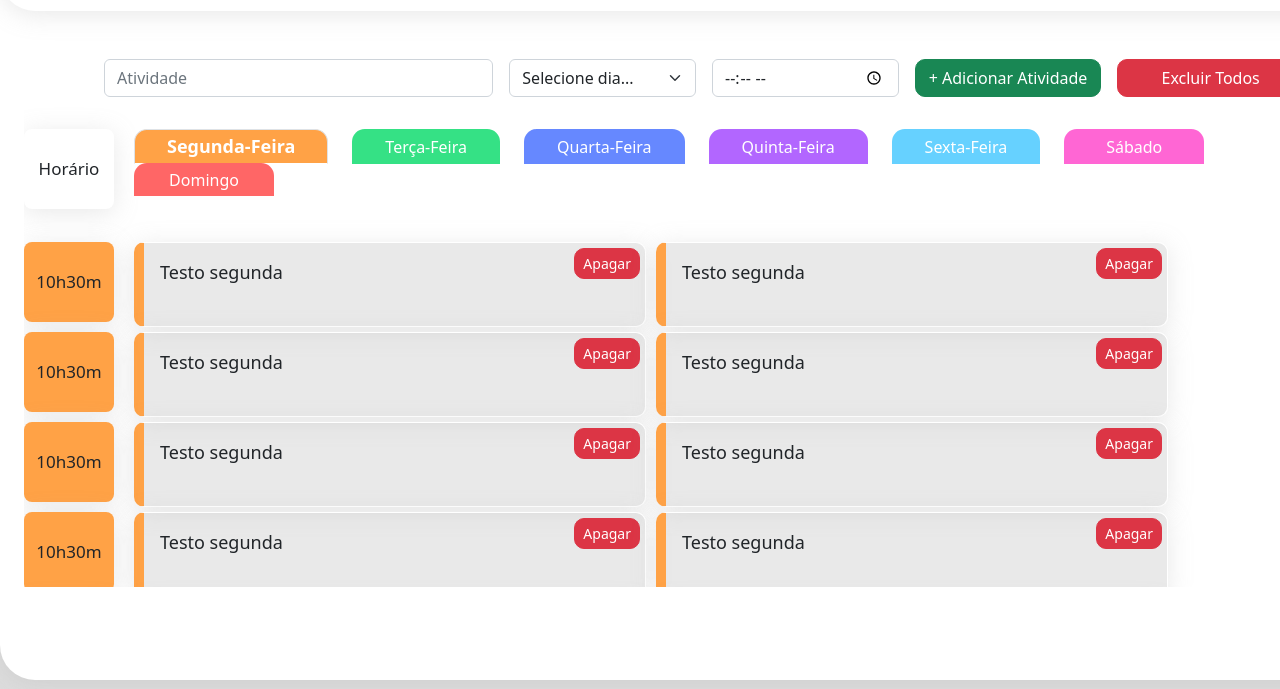
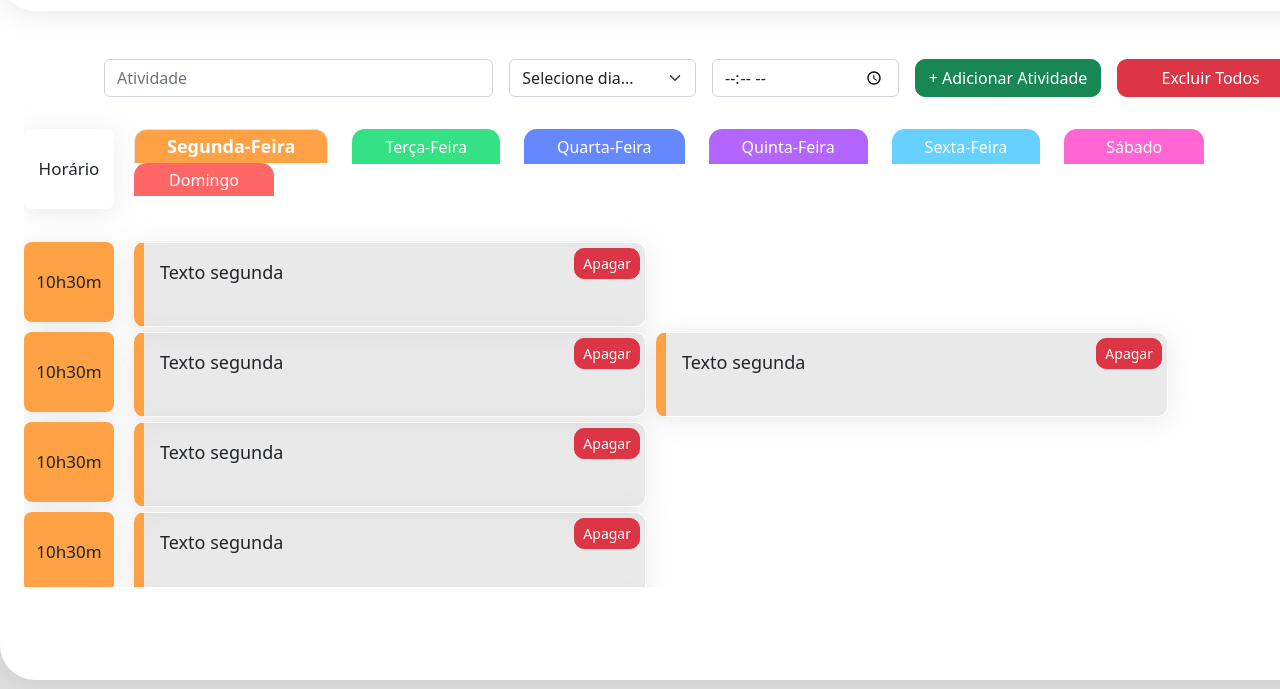
Before and after one commit to ranniarcanjo/compass-front-challenge-weekly_planning, a plain HTML site: page index.html in a window 1280 px wide. Shown: the part 280-969 px from the top of the page. Drawn offline with nearby package versions, Linux system fonts and the light colour scheme.

Commit message:
fix(index): Changing static tab

```diff
--- a/index.html
+++ b/index.html
@@ -28,7 +28,7 @@
 
             <div class="header__date-time">
                 <h2 class="clock"></h2>
-                <p>27 de Setembro de 2022</p>
+                <p>04 de Outubro de 2022</p>
             </div>
         </header>
 
@@ -129,11 +129,7 @@
                                         </div>
                                         <div class="card-task__container">
                                             <div class="task-item bd-segunda">
-                                                <p class="task__text">Testo segunda</p>
-                                                <button class="btn btn-sm btn-danger btn-delete-item-task">Apagar</button>
-                                            </div>
-                                            <div class="task-item bd-segunda">
-                                                <p class="task__text">Testo segunda</p>
+                                                <p class="task__text">Texto segunda</p>
                                                 <button class="btn btn-sm btn-danger btn-delete-item-task">Apagar</button>
                                             </div>
                                         </div>
@@ -146,11 +142,11 @@
                                         </div>
                                         <div class="card-task__container">
                                             <div class="task-item bd-segunda">
-                                                <p class="task__text">Testo segunda</p>
+                                                <p class="task__text">Texto segunda</p>
                                                 <button class="btn btn-sm btn-danger btn-delete-item-task">Apagar</button>
                                             </div>
                                             <div class="task-item bd-segunda">
-                                                <p class="task__text">Testo segunda</p>
+                                                <p class="task__text">Texto segunda</p>
                                                 <button class="btn btn-sm btn-danger btn-delete-item-task">Apagar</button>
                                             </div>
                                         </div>
@@ -163,13 +159,10 @@
                                         </div>
                                         <div class="card-task__container">
                                             <div class="task-item bd-segunda">
-                                                <p class="task__text">Testo segunda</p>
+                                                <p class="task__text">Texto segunda</p>
                                                 <button class="btn btn-sm btn-danger btn-delete-item-task">Apagar</button>
                                             </div>
-                                            <div class="task-item bd-segunda">
-                                                <p class="task__text">Testo segunda</p>
-                                                <button class="btn btn-sm btn-danger btn-delete-item-task">Apagar</button>
-                                            </div>
+
                                         </div>
                                     </div>
 
@@ -180,14 +173,11 @@
                                         </div>
                                         <div class="card-task__container">
                                             <div class="task-item bd-segunda">
-                                                <p class="task__text">Testo segunda</p>
+                                                <p class="task__text">Texto segunda</p>
                                                 <button class="btn btn-sm btn-danger btn-delete-item-task">Apagar</button>
                                             </div>
 
-                                            <div class="task-item bd-segunda">
-                                                <p class="task__text">Testo segunda</p>
-                                                <button class="btn btn-sm btn-danger btn-delete-item-task">Apagar</button>
-                                            </div>
+
 
                                         </div>
 
@@ -200,14 +190,11 @@
                                         </div>
                                         <div class="card-task__container">
                                             <div class="task-item bd-segunda">
-                                                <p class="task__text">Testo segunda</p>
+                                                <p class="task__text">Texto segunda</p>
                                                 <button class="btn btn-sm btn-danger btn-delete-item-task">Apagar</button>
                                             </div>
 
-                                            <div class="task-item bd-segunda">
-                                                <p class="task__text">Testo segunda</p>
-                                                <button class="btn btn-sm btn-danger btn-delete-item-task">Apagar</button>
-                                            </div>
+
 
                                         </div>
 
@@ -220,19 +207,11 @@
                                         </div>
                                         <div class="card-task__container">
                                             <div class="task-item bd-segunda">
-                                                <p class="task__text">Testo segunda</p>
+                                                <p class="task__text">Texto segunda</p>
                                                 <button class="btn btn-sm btn-danger btn-delete-item-task">Apagar</button>
                                             </div>
 
-                                            <div class="task-item bd-segunda">
-                                                <p class="task__text">Testo segunda</p>
-                                                <button class="btn btn-sm btn-danger btn-delete-item-task">Apagar</button>
-                                            </div>
 
-                                            <div class="task-item bd-segunda">
-                                                <p class="task__text">Testo segunda</p>
-                                                <button class="btn btn-sm btn-danger btn-delete-item-task">Apagar</button>
-                                            </div>
 
                                         </div>
 
@@ -245,14 +224,11 @@
                                         </div>
                                         <div class="card-task__container">
                                             <div class="task-item bd-segunda">
-                                                <p class="task__text">Testo segunda</p>
+                                                <p class="task__text">Texto segunda</p>
                                                 <button class="btn btn-sm btn-danger btn-delete-item-task">Apagar</button>
                                             </div>
 
-                                            <div class="task-item bd-segunda">
-                                                <p class="task__text">Testo segunda</p>
-                                                <button class="btn btn-sm btn-danger btn-delete-item-task">Apagar</button>
-                                            </div>
+
 
                                         </div>
 
@@ -265,14 +241,10 @@
                                         </div>
                                         <div class="card-task__container">
                                             <div class="task-item bd-segunda">
-                                                <p class="task__text">Testo segunda</p>
+                                                <p class="task__text">Texto segunda</p>
                                                 <button class="btn btn-sm btn-danger btn-delete-item-task">Apagar</button>
                                             </div>
 
-                                            <div class="task-item bd-segunda">
-                                                <p class="task__text">Testo segunda</p>
-                                                <button class="btn btn-sm btn-danger btn-delete-item-task">Apagar</button>
-                                            </div>
 
                                         </div>
 
```
